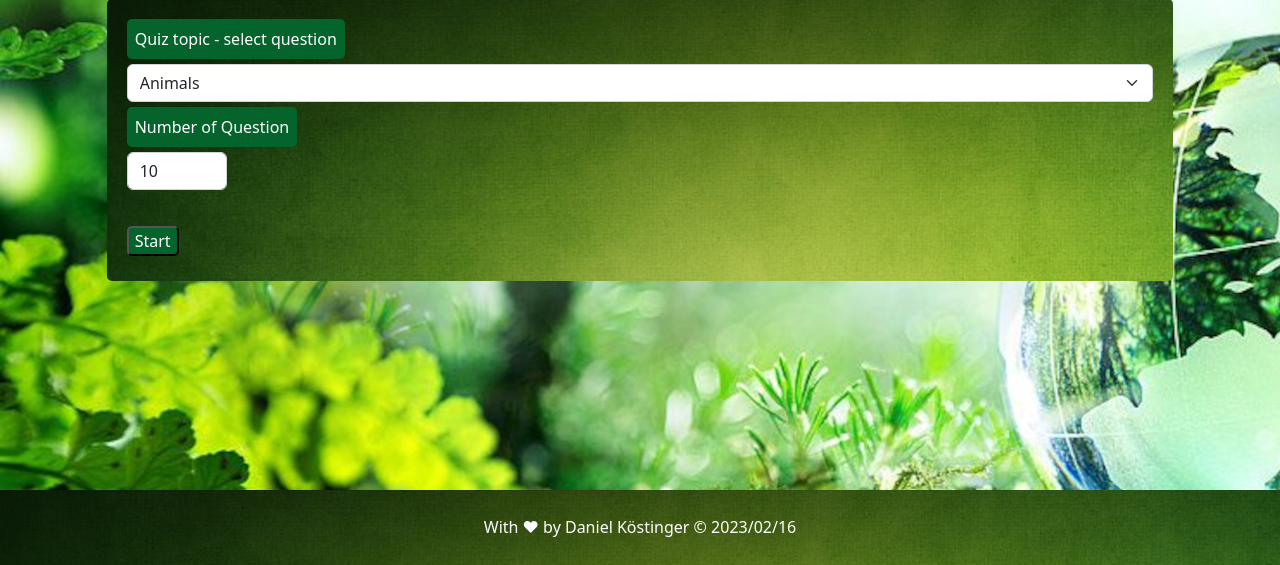
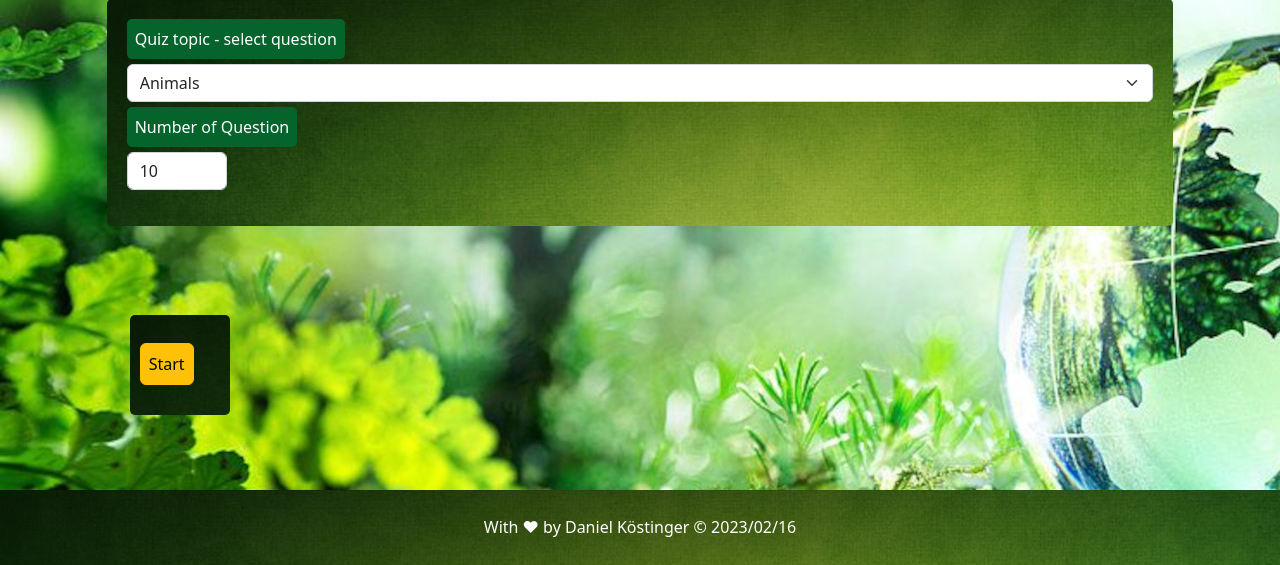
Before and after one commit to DK-Mogendar/daniel_k-stinger_triaia_quiz, a PHP site: page / in a window 1280 px wide. Shown: the part 235-800 px from the top of the page. Run offline with PHP 8.4, Linux system fonts and the light colour scheme.

Commit message:
ende 15.2.23

```diff
--- a/assets/css/style.css
+++ b/assets/css/style.css
@@ -68,7 +68,16 @@ body{
     color:white;
 }
 .btn {
-
+    padding: 8px;
+}
+.next {
+    border-radius: 5px;
+    position:fixed;bottom:150px;
+    margin-left: 3px;
+    padding: 10px;
+    background-image: url("/assets/img/greener.jpg");
+    width: 100px;
+    height:100px;
 }
 .footer {
     padding: 2%;
--- a/index.php
+++ b/index.php
@@ -66,7 +66,9 @@
 
 
             <!--submitbutton-->
-            <input class="startB" style="margin-top:20px;" type="submit" value="Start">
+            <div class="next">
+            <input class="btn btn-warning" style="position:fixed;bottom:180px;" type="submit" value="Start">
+            </div>
         </form>
     </div>
     <div>   <!--footer Start-->
--- a/question.php
+++ b/question.php
@@ -95,7 +95,7 @@
                 <!-- button type="submit" class="btn btn-primary" onclick="navigatePrevious();">Previous</button -->
                <div class="next">
                     <button type="submit" class="btn btn-warning"
-                        style="position:fixed;bottom:120px;">Next</button>
+                        style="position:fixed;bottom:180px;">Next</button>
                </div>
                <p class="spacer"></p>
 
--- a/report.php
+++ b/report.php
@@ -60,8 +60,10 @@
                     possible <?php echo $maxPoints; ?> points.</h3>
         </div>
         <p>&nbsp;</p>
+        <div class="next">
         <button class="btn btn-warning " onclick="document.location='/index.php';"
-                style="position:fixed;bottom:150px;">Neues Quiz</button>
+                style="position:fixed;bottom:180px;">Neues Quiz</button>
+        </div>
     </div>
 
     <div><!--footer Start-->
```
